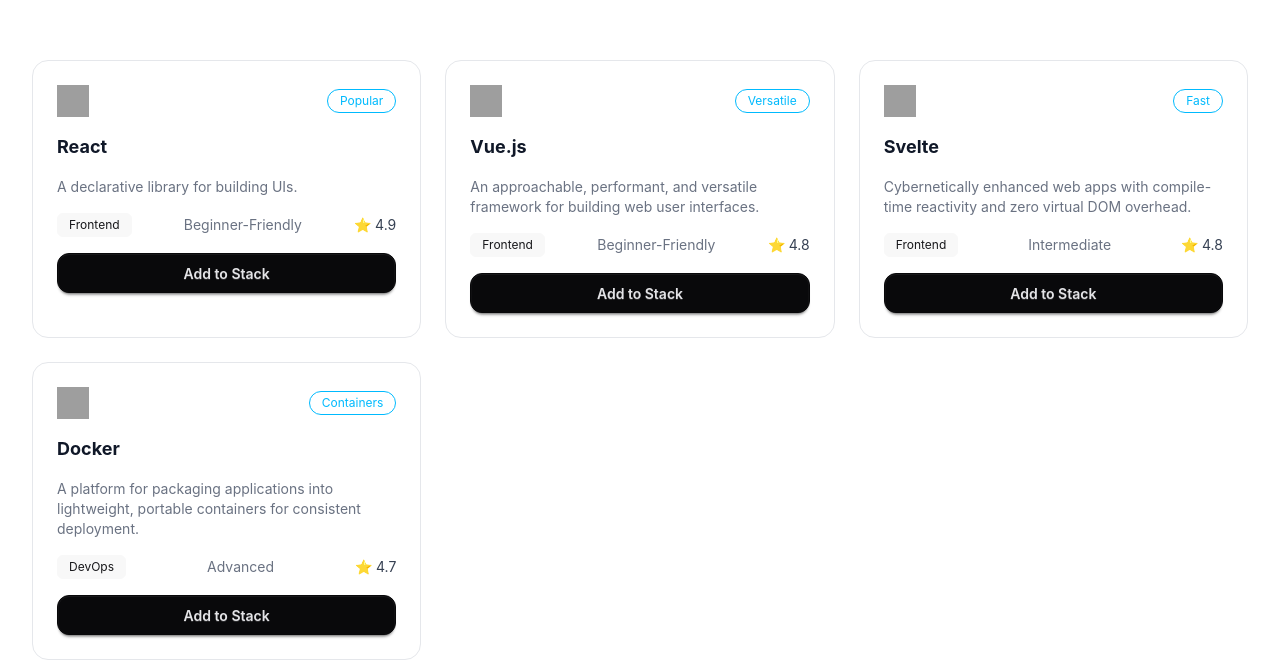
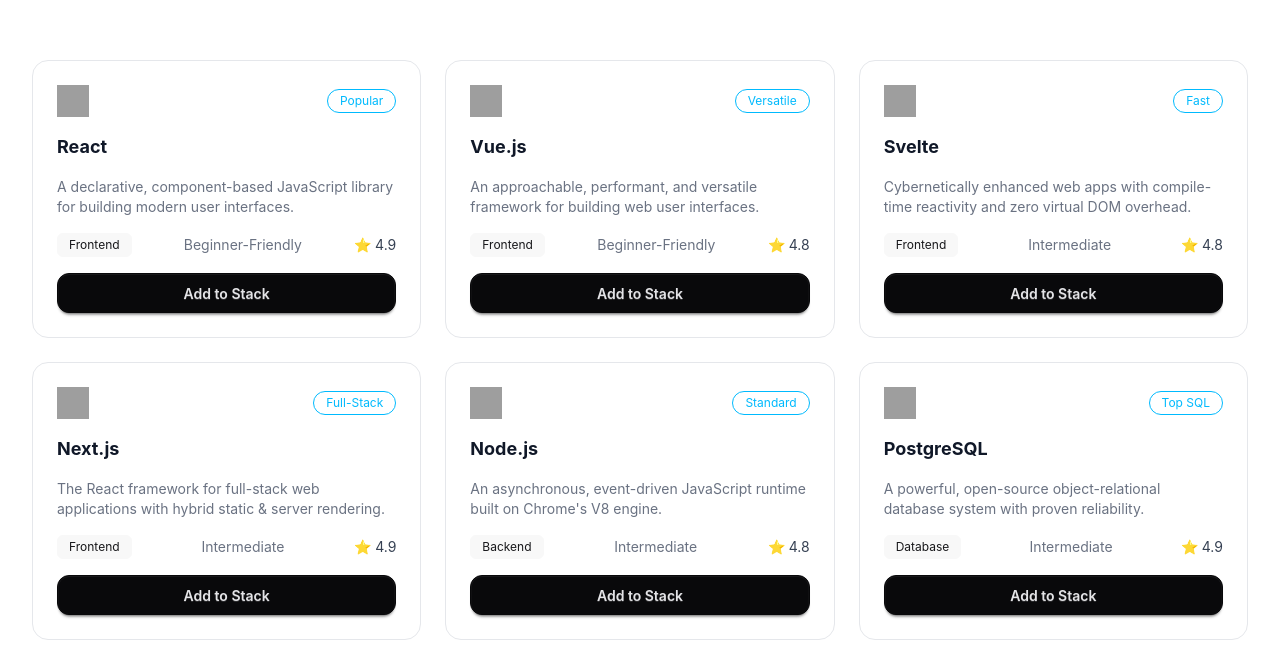
Before and after one commit to ArifBillah792/A05-Dev-Stack-Builder, a React (Vite) app: page / in a window 1280 px wide. Shown: the part 629-1292 px from the top of the page. Built offline with nearby package versions, Linux system fonts and the light colour scheme; grey boxes are pictures that could not be loaded.

Commit message:
Replace static array with JSON fetch + loading state using useState and useEffect

```diff
--- a/src/App.tsx
+++ b/src/App.tsx
@@ -1,59 +1,36 @@
 import Nav from "./components/Nav";
 import Banner from "./components/Banner";
-import TechnologyCard from "./components/TechnologyCard";
-
-const techList = [
-  {
-    name: "React",
-    category: "Frontend",
-    description: "A declarative library for building UIs.",
-    icon: "https://icon.icepanel.io/Technology/svg/React.svg",
-    rating: 4.9,
-    difficulty: "Beginner-Friendly",
-    badge: "Popular",
-  },
-
-  {
-    name: "Vue.js",
-    category: "Frontend",
-    description:
-      "An approachable, performant, and versatile framework for building web user interfaces.",
-    icon: "https://icon.icepanel.io/Technology/svg/Vue.js.svg",
-    rating: 4.8,
-    difficulty: "Beginner-Friendly",
-    badge: "Versatile",
-  },
-
-  {
-    name: "Svelte",
-    category: "Frontend",
-    description:
-      "Cybernetically enhanced web apps with compile-time reactivity and zero virtual DOM overhead.",
-    icon: "https://icon.icepanel.io/Technology/svg/Svelte.svg",
-    rating: 4.8,
-    difficulty: "Intermediate",
-    badge: "Fast",
-  },
-
-  {
-    name: "Docker",
-    category: "DevOps",
-    description:
-      "A platform for packaging applications into lightweight, portable containers for consistent deployment.",
-    icon: "https://icon.icepanel.io/Technology/svg/Docker.svg",
-    rating: 4.7,
-    difficulty: "Advanced",
-    badge: "Containers",
-  },
-];
+import TechnologyCard, { type Technology } from "./components/TechnologyCard";
+import { useState, useEffect } from "react";
 
 function App() {
+  const [technologies, setTechnologies] = useState<Technology[]>([]);
+
+  const [loading, setLoading] = useState(true);
+
+
+  useEffect(() => {
+    const loadTechnologies = async () => {
+      const response = await fetch("/technologies.json");
+      const data = await response.json();
+
+      setTechnologies(data);
+      setLoading(false);
+    };
+
+    loadTechnologies();
+  }, []);
+
+  if (loading) {
+    return <p>Loading...</p>;
+  }
+
   return (
     <>
       <Nav />
       <Banner />
       <div className=" grid grid-cols-1 md:grid-cols-2 lg:grid-cols-3 gap-6 px-8 py-10">
-        {techList.map((tech) => (
+        {technologies.map((tech) => (
           <TechnologyCard key={tech.name} technology={tech} />
         ))}
       </div>
```
Also changed, not shown: src/components/TechnologyCard.tsx (+22 -11 lines).
